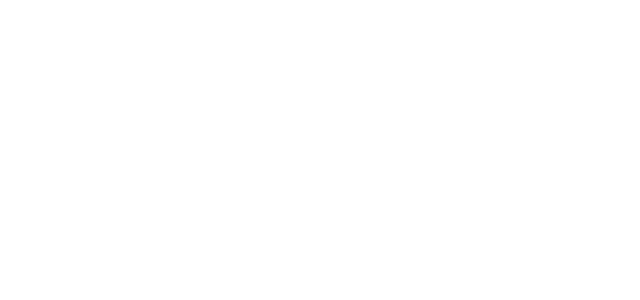
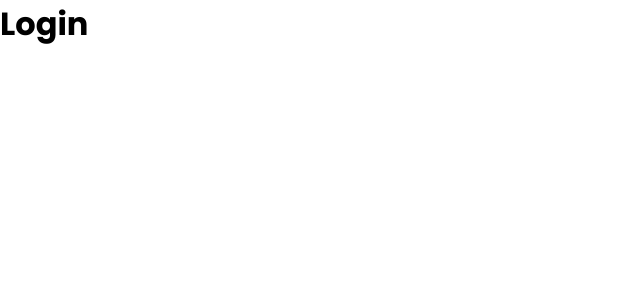
Before and after one commit to Hu-zk/E-Learning-System, a React (Create React App) app in the folder e-learning-frontend/: page / in a window 1280 px wide. Shown: the top 300 px of the page, without its empty margins (0-640 px from the left). Built offline with nearby package versions, Linux system fonts and the light colour scheme.

Commit message:
basic styling and routing

```diff
--- a/e-learning-frontend/src/App.js
+++ b/e-learning-frontend/src/App.js
@@ -1,7 +1,23 @@
+import { Routes, Route } from "react-router-dom"
 
 function App() {
   return (
-    <div></div>
+    <Routes>
+      <Route path="/" element={<h1>Login</h1>} />
+      <Route path="/register" element={<h1>Register</h1>} />
+      <Route path="/admin">
+        <Route index element={<h1>Admin</h1>} />
+      </Route>
+      <Route path="/student">
+        <Route index element={<h1>Student</h1>} />
+      </Route>
+      <Route path="/teacher">
+        <Route index element={<h1>Teacher</h1>} />
+      </Route>
+      <Route path="/parent">
+        <Route index element={<h1>Parent</h1>} />
+      </Route>
+    </Routes>
   );
 }
 
--- a/e-learning-frontend/src/index.js
+++ b/e-learning-frontend/src/index.js
@@ -2,6 +2,11 @@
 import ReactDOM from 'react-dom/client';
 import './styles/index.css';
 import App from './App';
+import {BrowserRouter as Router} from "react-router-dom"
 
 const root = ReactDOM.createRoot(document.getElementById('root'));
-root.render(<App/>);
+root.render(
+    <Router>
+        <App/>
+    </Router>
+);
--- a/e-learning-frontend/src/styles/index.css
+++ b/e-learning-frontend/src/styles/index.css
@@ -1,13 +1,19 @@
-body {
+@import url('https://fonts.googleapis.com/css2?family=Poppins:wght@400;500;600;700;800;900&display=swap');
+
+* {
+  padding: 0;
   margin: 0;
-  font-family: -apple-system, BlinkMacSystemFont, 'Segoe UI', 'Roboto', 'Oxygen',
-    'Ubuntu', 'Cantarell', 'Fira Sans', 'Droid Sans', 'Helvetica Neue',
-    sans-serif;
-  -webkit-font-smoothing: antialiased;
-  -moz-osx-font-smoothing: grayscale;
+  box-sizing: border-box;
 }
 
-code {
-  font-family: source-code-pro, Menlo, Monaco, Consolas, 'Courier New',
-    monospace;
+body {
+  font-family: 'Poppins', sans-serif;
 }
+
+a {
+  text-decoration: none;
+}
+
+li {
+  list-style: none;
+}
```
Also changed, not shown: e-learning-frontend/src/pages/Parent/Home/Home.jsx (added, +9 -0 lines), e-learning-frontend/src/pages/Parent/Home/style.css (added), 2 other files (tests, documents, lock files or other folders).
